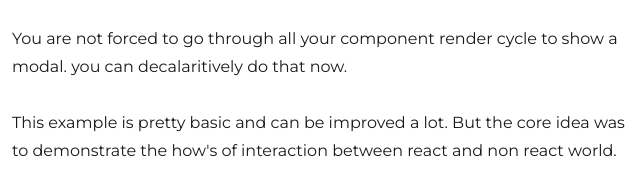
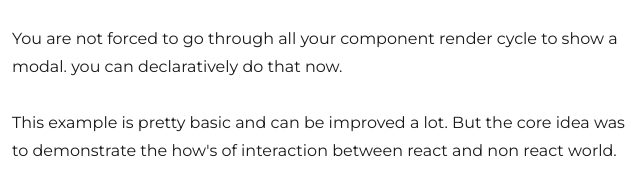
Before and after one commit to simbathesailor/simbathesailor.dev, a Gatsby site: page /how-to-trigger-react-components-from-outside-react in a window 1280 px wide. Shown: the part 2749-2935 px from the top of the page, 313-953 px from the left. Built offline with nearby package versions, Linux system fonts and the light colour scheme; Gatsby itself is replaced by a stand-in of ours; some packages are replaced by stand-ins of ours.

Commit message:
push the new article

```diff
--- a/src/pages/how-to-trigger-react-components-from-outside-react/index.md
+++ b/src/pages/how-to-trigger-react-components-from-outside-react/index.md
@@ -73,7 +73,7 @@ Secondly we need to export the `toggleModal` from `ModalFromOutsideReact`. See t
 
 Now, you are all set to trigger the modal from anywhere in the app, be it React component, non-react codebases like fetch wrappers, utils e.t.c.
 
-You are not forced to go through all your component render cycle to show a modal. you can decalaritively do that now.
+You are not forced to go through all your component render cycle to show a modal. you can declaratively do that now.
 
 This example is pretty basic and can be improved a lot. But the core idea was to demonstrate the how's of interaction between react and non react world.
 
```
